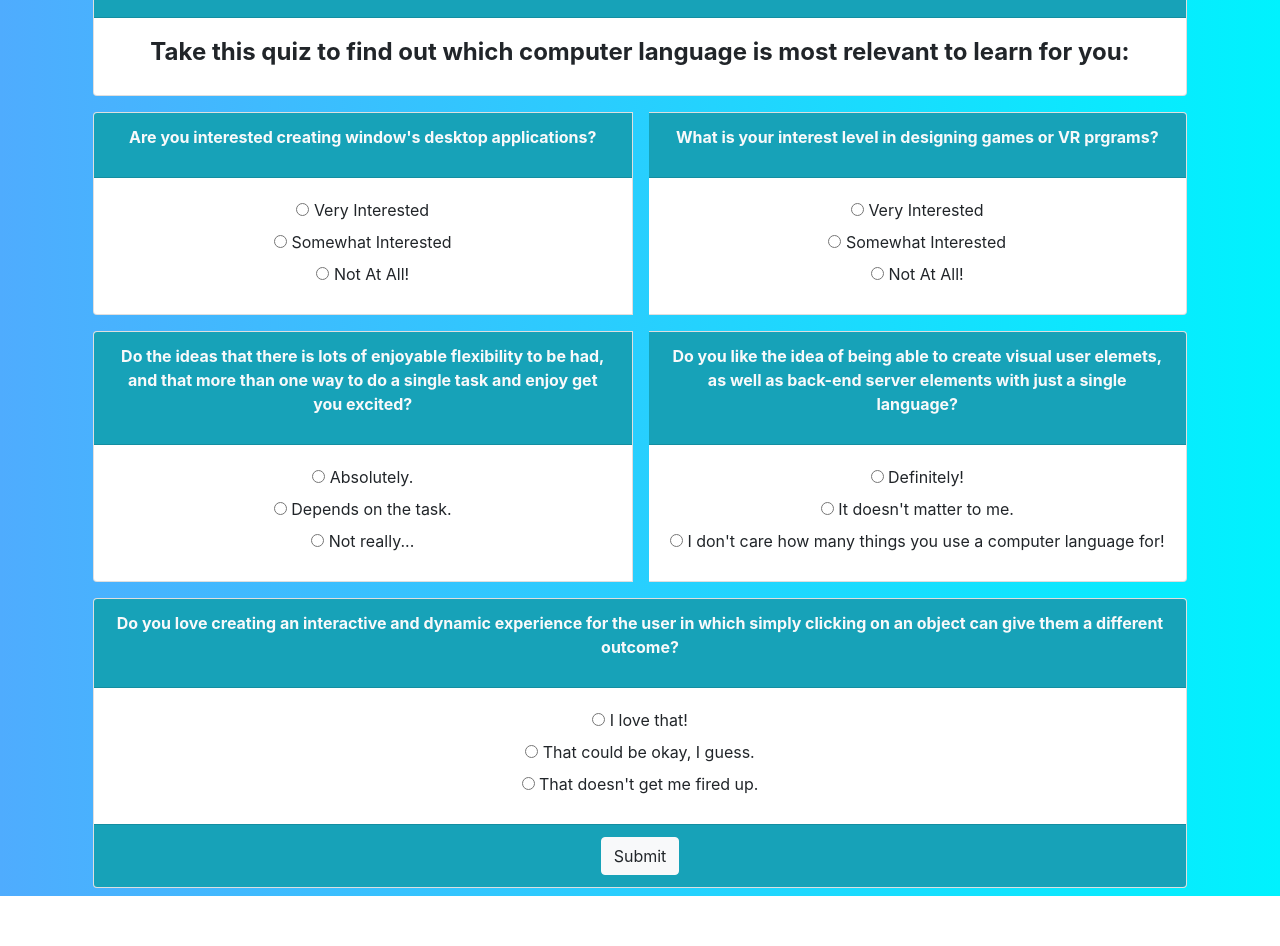
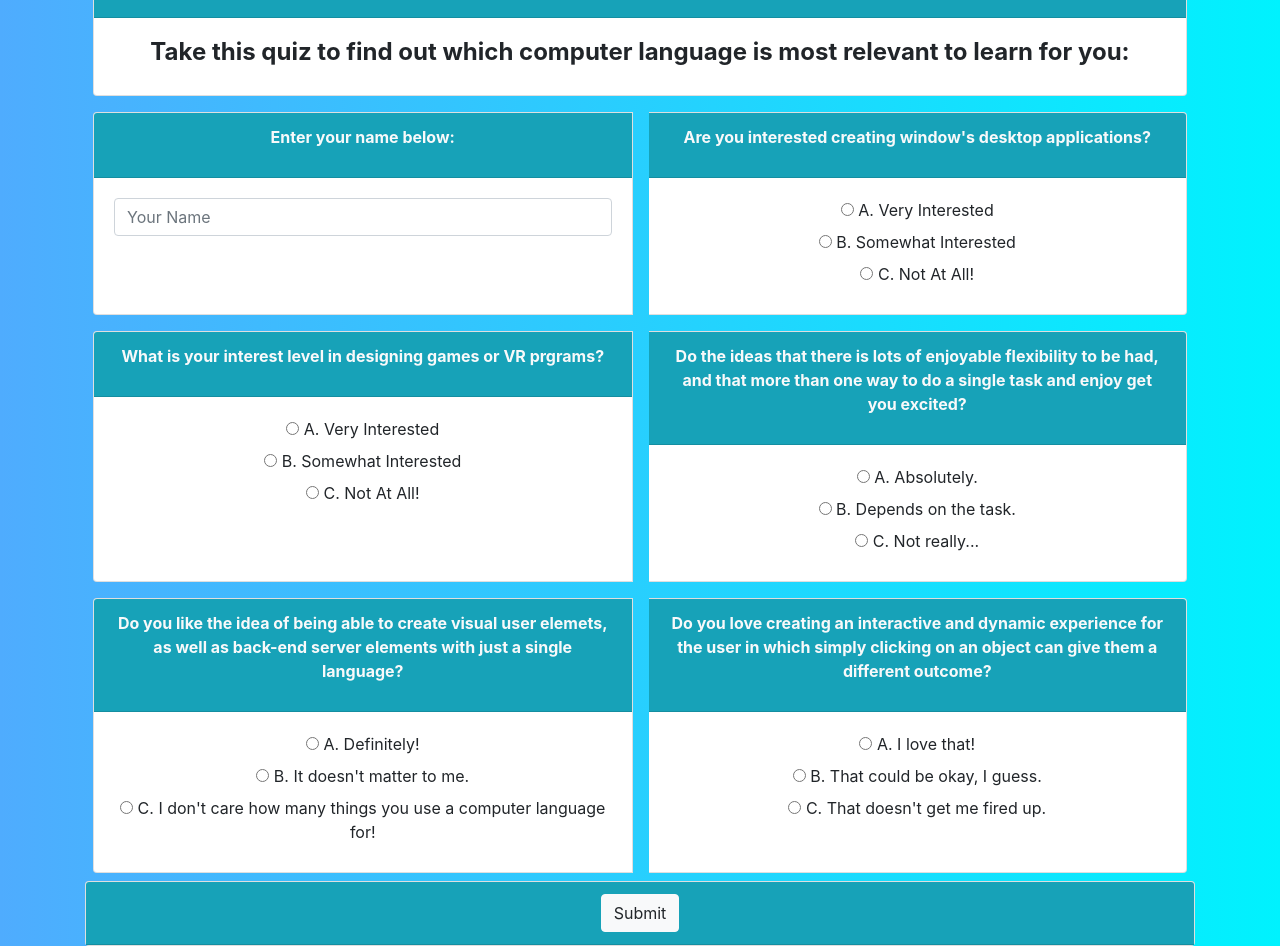
Before and after one commit to emh221/language-quiz-project, a plain HTML site: page index.html in a window 1280 px wide. Shown: the part 62-1008 px from the top of the page. Before the commit the page ends 958 px from the top, so only its background shows below. Drawn offline with Linux system fonts and the light colour scheme.

Commit message:
add name input and all c's functionality.

```diff
--- a/css/styles.css
+++ b/css/styles.css
@@ -1,4 +1,4 @@
-#output, #javascript, #ruby, #csharp, #uninterested, #incomplete {
+#output, #javascript, #ruby, #csharp, #uninterested, #incomplete, #allc {
   display: none;
 }
 
--- a/index.html
+++ b/index.html
@@ -24,50 +24,36 @@
       <div class="card-group">
         <div class="card text-center m-2">
           <div class="card-header bg-info">
+            <p class="questions text-light"> Enter your name below:</p>
+          </div>
+          <div class="card-body">
+            <div class="form-group">
+              <input type="text" id="name" class="form-control" placeholder="Your Name">
+            </div>
+          </div>
+        </div>
+
+        <div class="card text-center m-2">
+          <div class="card-header bg-info">
             <p class="questions text-light">Are you interested creating window's desktop applications?</p>
           </div>
           <div class="card-body">
             <div class="radio">
               <label>
                 <input type="radio" name="windows" value="3">
-                Very Interested
+                A. Very Interested
               </label>
             </div>
             <div class="radio">
               <label>
                 <input type="radio" name="windows" value="2">
-                Somewhat Interested
+                B. Somewhat Interested
               </label>
             </div>
             <div class="radio">
               <label>
                 <input type="radio" name="windows" value="1">
-                Not At All!
-              </label>
-            </div>
-          </div>
-        </div>
-        <div class="card text-center m-2">
-          <div class="card-header bg-info">
-            <p class="questions text-light">What is your interest level in designing games or VR prgrams?</p>
-          </div>
-          <div class="card-body">
-            <div class="radio">
-              <label>
-                <input type="radio" name="games" value="3">
-                Very Interested
-              </label>
-            </div>
-            <div class="radio">
-              <label>
-                <input type="radio" name="games" value="2">
-                Somewhat Interested
-              </label>
-            </div>
-            <div class="radio">
-              <label>
-                <input type="radio" name="games" value="1">
-                Not At All!
+                C. Not At All!
               </label>
             </div>
           </div>
@@ -77,29 +63,57 @@
       <div class="card-group">
         <div class="card text-center m-2">
           <div class="card-header bg-info">
+            <p class="questions text-light">What is your interest level in designing games or VR prgrams?</p>
+          </div>
+          <div class="card-body">
+            <div class="radio">
+              <label>
+                <input type="radio" name="games" value="3">
+                A. Very Interested
+              </label>
+            </div>
+            <div class="radio">
+              <label>
+                <input type="radio" name="games" value="2">
+                B. Somewhat Interested
+              </label>
+            </div>
+            <div class="radio">
+              <label>
+                <input type="radio" name="games" value="1">
+                C. Not At All!
+              </label>
+            </div>
+          </div>
+        </div>
+        <div class="card text-center m-2">
+          <div class="card-header bg-info">
             <p class="questions text-light">Do the ideas that there is lots of enjoyable flexibility to be had, and that more than one way to do a single task and enjoy get you excited?</p>
           </div>
           <div class="card-body">
             <div class="radio">
               <label>
                 <input type="radio" name="flexibility" value="3">
-                Absolutely.
+                A. Absolutely.
               </label>
             </div>
             <div class="radio">
               <label>
                 <input type="radio" name="flexibility" value="2">
-                Depends on the task.
+                B. Depends on the task.
               </label>
             </div>
             <div class="radio">
               <label>
                 <input type="radio" name="flexibility" value="1">
-                Not really...
+                C. Not really...
               </label>
             </div>
           </div>
         </div>
+      </div>
+
+      <div class="card-group">
         <div class="card text-center m-2">
           <div class="card-header bg-info">
             <p class="questions text-light">Do you like the idea of being able to create visual user elemets, as well as back-end server elements with just a single language?</p>
@@ -108,21 +122,20 @@
             <div class="radio">
               <label>
                 <input type="radio" name="fullstack" value="3">
-                Definitely!
+                A. Definitely!
               </label>
             </div>
             <div class="radio">
               <label>
                 <input type="radio" name="fullstack" value="2">
-                It doesn't matter to me.
+                B. It doesn't matter to me.
               </label>
             </div>
             <div class="radio">
               <label>
                 <input type="radio" name="fullstack" value="1">
-                I don't care how many things you use a computer language for!
+                C. I don't care how many things you use a computer language for!
               </label>
-            </div>
             </div>
           </div>
         </div>
@@ -135,35 +148,35 @@
             <div class="radio">
               <label>
                 <input type="radio" name="dynamic" value="3">
-              I love that!
+                A. I love that!
               </label>
             </div>
             <div class="radio">
               <label>
                 <input type="radio" name="dynamic" value="2">
-              That could be okay, I guess.
+                B. That could be okay, I guess.
               </label>
             </div>
             <div class="radio">
               <label>
                 <input type="radio" name="dynamic" value="1">
-              That doesn't get me fired up.
+                C. That doesn't get me fired up.
               </label>
             </div>
           </div>
-        <div class="card-footer bg-info">
-          <div class="text-center">
+        </div>
+      </div>
+      <div class="card">
+        <div class="text-center card-header bg-info m3">
           <button type="submit" class="btn btn-light">Submit</button>
         </div>
       </div>
-      </div>
-
     </form>
 
     <div id="output">
       <div class="card ml1 mr1 mb1 mt text-center">
         <div class="card-header bg-primary text-light">
-          <h3 class="font-weight-bold">Here are one or more languages you may want to consider learning:</h3>
+          <h3 class="font-weight-bold"><span class="name"></span>, here are one or more languages you may want to consider learning:</h3>
         </div>
       </div>
     </div>
@@ -175,6 +188,17 @@
         </div>
         <div class="card-body">
           <p>JavaScript is used for all of the normal kinds of web browser activities like drop-down menus, hiding, or showing something when a button is clicked, and more! There are a variety of JavaScript frameworks that one can build websites or web applications around. Examples of them are React, Angular, or Vue.</p>
+        </div>
+      </div>
+    </div>
+
+    <div id="allc">
+      <div class="card text-center m3">
+        <div class="card-header bg-primary text-light">
+          <h4 class="font-weight-bold">C#</h4>
+        </div>
+        <div class="card-body">
+          <p> Because you chose all c's, you should study C#!!</p>
         </div>
       </div>
     </div>
@@ -204,7 +228,7 @@
     <div id="uninterested">
       <div class="card text-center m3">
         <div class="card-header bg-primary text-highlight">
-          <h3 class="font-weight-bold">You don't seem very interested in anything above!</h3>
+          <h3 class="font-weight-bold"><span class="name"></span>, you don't seem very interested in anything above!</h3>
         </div>
         <div class="card-body">
           <p>Honestly, if none of the concepts or ideas listed above get you at all excited, learning a computer language might not be for you. You should ask yourself if anything above excites you even a little bit. If not, you should consider spending your time doing something else! </p>
@@ -215,7 +239,7 @@
     <div id="incomplete">
       <div class="card text-center m3">
         <div class="card-header text-light bg-primary">
-          <h3 class="font-weight-bold">The form is incomplete!</h3>
+          <h3 class="font-weight-bold"><span class="name"></span>, the form is incomplete!</h3>
         </div>
         <div class="card-body">
           <p>Please read all the questions fully, and pick a response for each of them, then submit the form again.</p>
--- a/js/scripts.js
+++ b/js/scripts.js
@@ -13,7 +13,11 @@ $(document).ready(function(){
 
     var dynamic = parseInt($("input:radio[name=dynamic]:checked").val());
 
+    var name = $("input#name").val();
+
     var everything = (windows + games + flexibility + fullstack + dynamic)
+
+    $(".name").text(name);
 
     if (isNaN(fullstack) || isNaN(dynamic) || isNaN(games) || isNaN(windows) || isNaN(flexibility)){
       $("#incomplete").slideDown();
@@ -22,6 +26,7 @@ $(document).ready(function(){
       $("#csharp").slideUp();
       $("#uninterested").slideUp();
       $("#output").slideUp();
+      $("#allc").slideUp();
     } else if ((fullstack + dynamic) > 4 && (windows + games) > 4 && flexibility === 3) {
       $("#javascript").slideDown();
       $("#ruby").slideDown();
@@ -29,6 +34,7 @@ $(document).ready(function(){
       $("#uninterested").slideUp();
       $("#output").slideDown();
       $("#incomplete").slideUp();
+      $("#allc").slideUp();
     } else if ((fullstack + dynamic) > 4 && flexibility === 3) {
       $("#javascript").slideDown();
       $("#ruby").slideDown();
@@ -36,6 +42,7 @@ $(document).ready(function(){
       $("#uninterested").slideUp();
       $("#output").slideDown();
       $("#incomplete").slideUp();
+      $("#allc").slideUp();
     } else if ((fullstack + dynamic) > 4 && (windows + games) > 4) {
       $("#javascript").slideDown();
       $("#ruby").slideUp();
@@ -43,6 +50,7 @@ $(document).ready(function(){
       $("#uninterested").slideUp();
       $("#output").slideDown();
       $("#incomplete").slideUp();
+      $("#allc").slideUp();
     } else if ((windows + games) > 4 && flexibility === 3) {
       $("#javascript").slideUp();
       $("#ruby").slideDown();
@@ -50,6 +58,7 @@ $(document).ready(function(){
       $("#uninterested").slideUp();
       $("#output").slideDown();
       $("#incomplete").slideUp();
+      $("#allc").slideUp();
     } else if ((windows+games) > 4) {
       $("#javascript").slideUp();
       $("#ruby").slideUp();
@@ -57,6 +66,7 @@ $(document).ready(function(){
       $("#uninterested").slideUp();
       $("#output").slideDown();
       $("#incomplete").slideUp();
+      $("#allc").slideUp();
     } else if ((fullstack + dynamic) > 4) {
       $("#javascript").slideDown();
       $("#ruby").slideUp();
@@ -64,11 +74,21 @@ $(document).ready(function(){
       $("#uninterested").slideUp()
       $("#output").slideDown();
       $("#incomplete").slideUp();
+      $("#allc").slideUp();
     } else if (flexibility === 3) {
       $("#javascript").slideUp();
       $("#ruby").slideDown();
       $("#csharp").slideUp();
       $("#uninterested").slideUp();
+      $("#output").slideDown();
+      $("#incomplete").slideUp();
+      $("#allc").slideUp();
+    } else if (everything === 5) {
+      $("#allc").slideDown();
+      $("#uninterested").slideUp();
+      $("#javascript").slideUp();
+      $("#ruby").slideUp();
+      $("#csharp").slideUp();
       $("#output").slideDown();
       $("#incomplete").slideUp();
     } else if (everything <= 10){
@@ -78,6 +98,7 @@ $(document).ready(function(){
       $("#csharp").slideUp();
       $("#output").slideUp();
       $("#incomplete").slideUp();
+      $("#allc").slideUp();
     }
 
     $('html, body').animate({scrollTop:$(document).height()}, 'slow');
```
Lines whose indentation alone changed are shown as unchanged.
